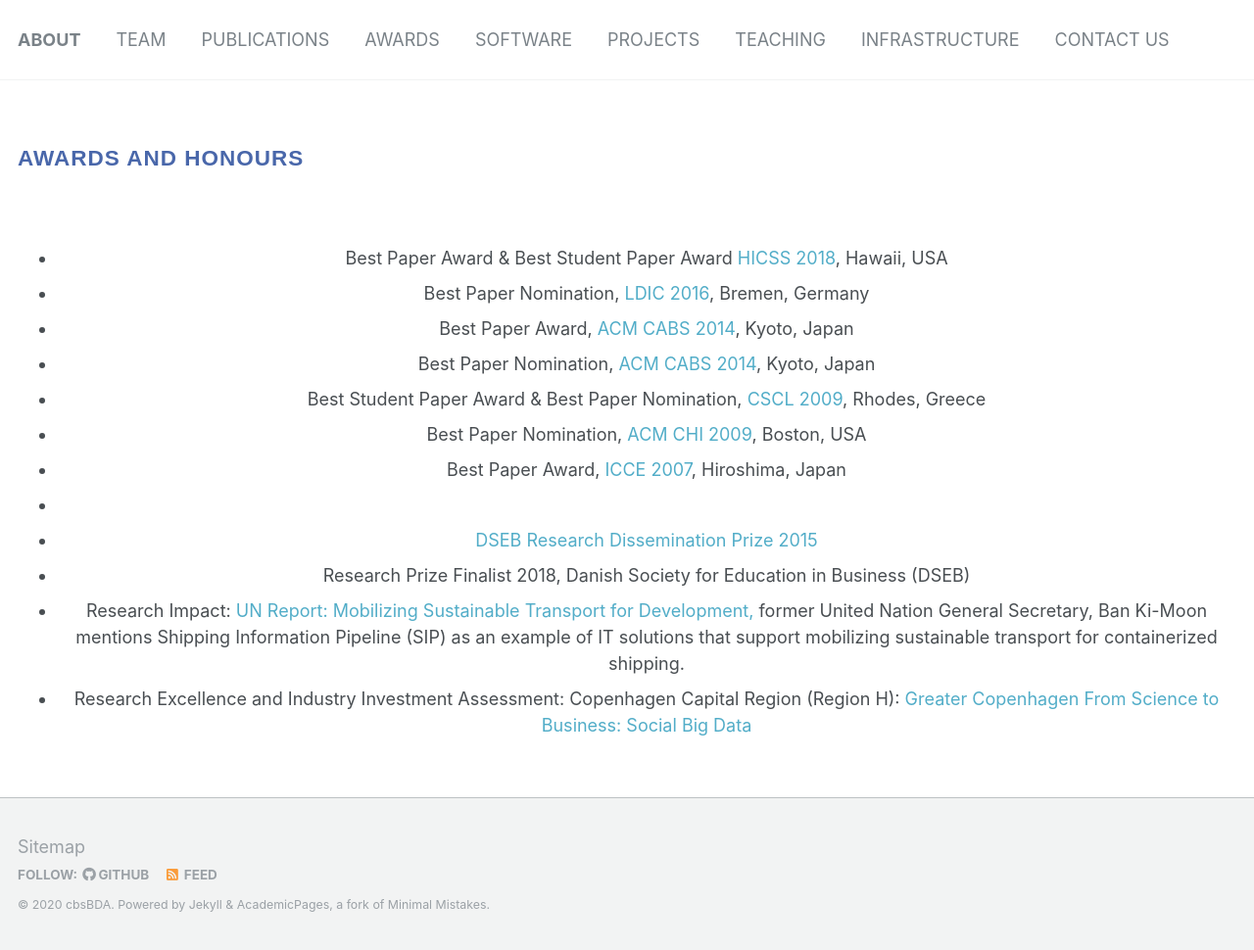
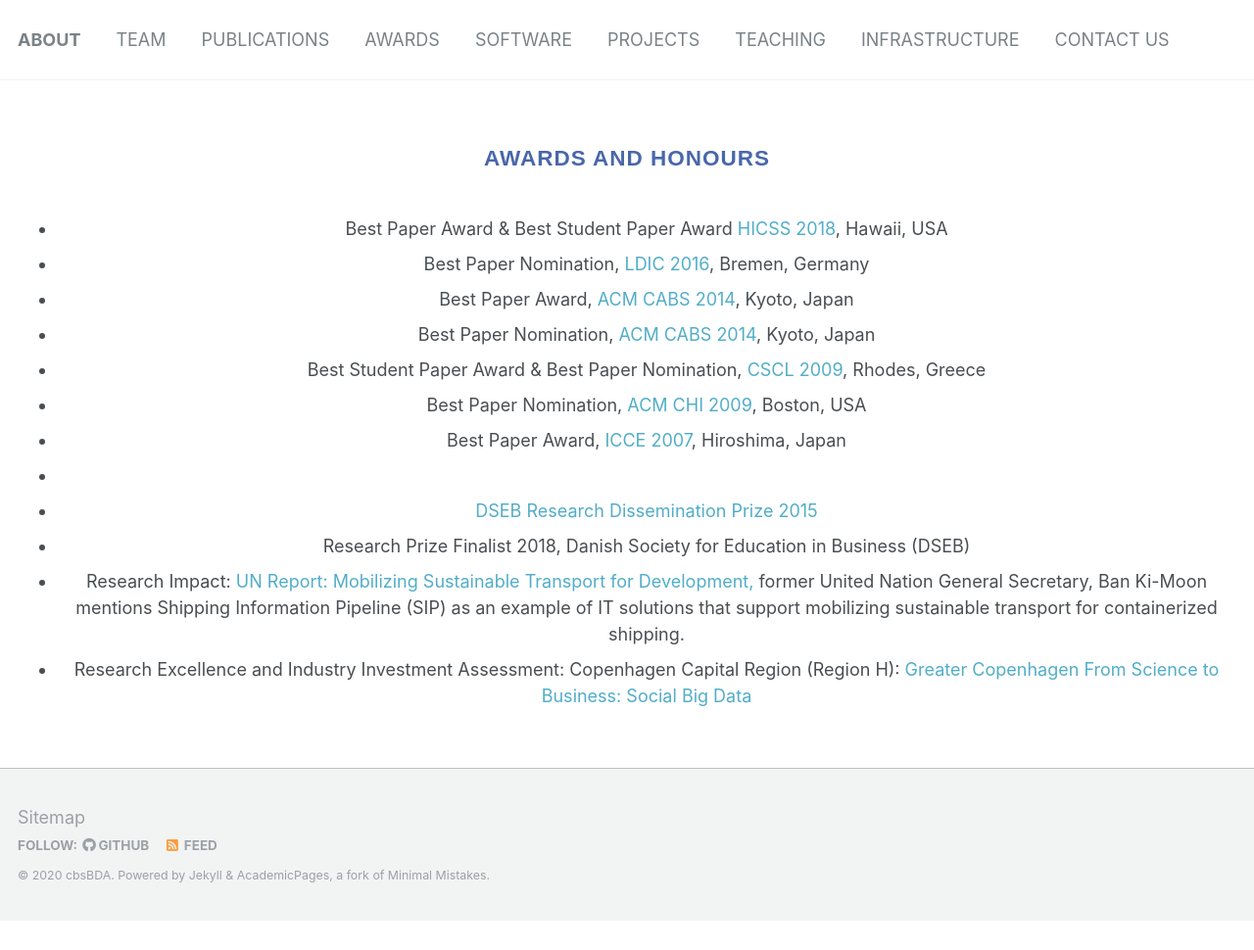
Before and after one commit to cbsBDA/cbsBDA-homepage, a Jekyll site: the page built from _pages/awards.md, in a window 1280 px wide. Shown: the whole page at 98% size. Built offline with Jekyll 4.4.1, drawn with Linux system fonts in a browser that asks for light colours; after the commit the page ends 940 px from its top, so only the background shows below that.

Commit message:
Update awards.md

```diff
--- a/_pages/awards.md
+++ b/_pages/awards.md
@@ -13,10 +13,10 @@ author_profile: true
   <div class="heading-about">
     <div class="container">
       <div class="row">
-        <div class="col-lg-8 col-lg-offset-2">
+        <div class="col-lg-8 col-lg-offset-2 m-auto">
           <div class="wow bounceInDown" data-wow-delay="0.4s">
             <div class="section-heading">
-              <h2>AWARDS AND HONOURS</h2>
+              <h2 class="mb-0">AWARDS AND HONOURS</h2>
             </div>
           </div>
         </div>
```
